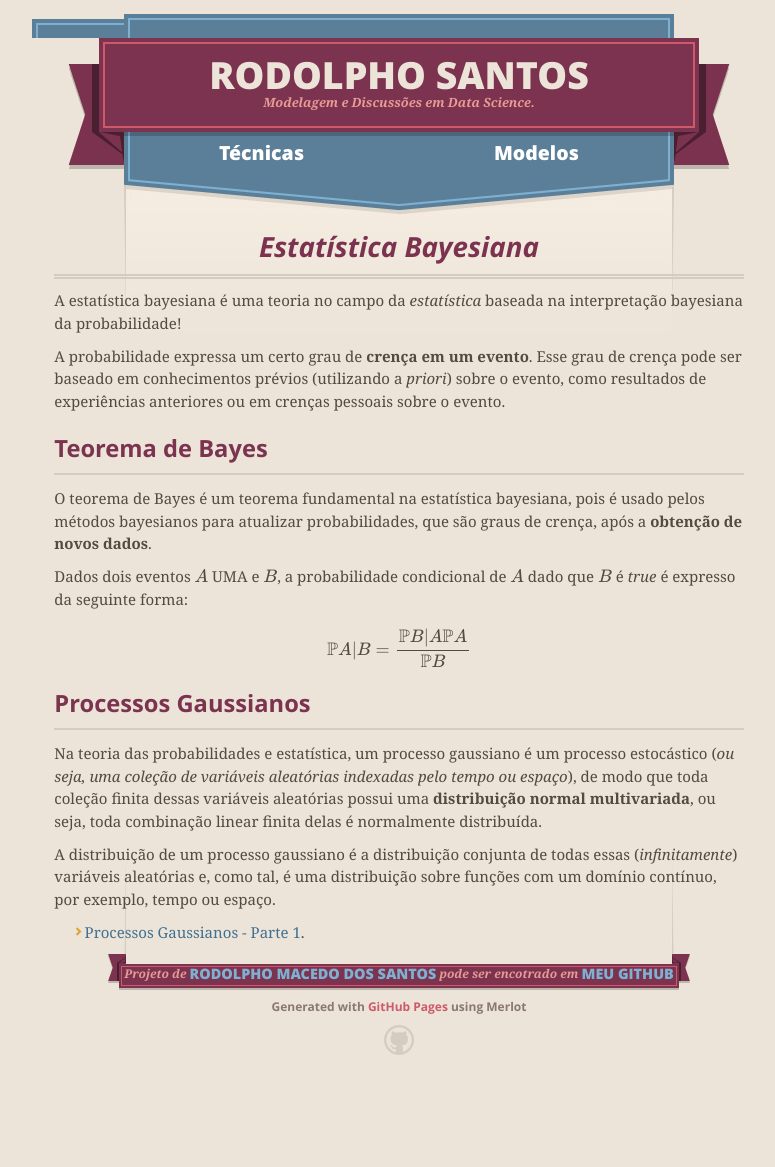
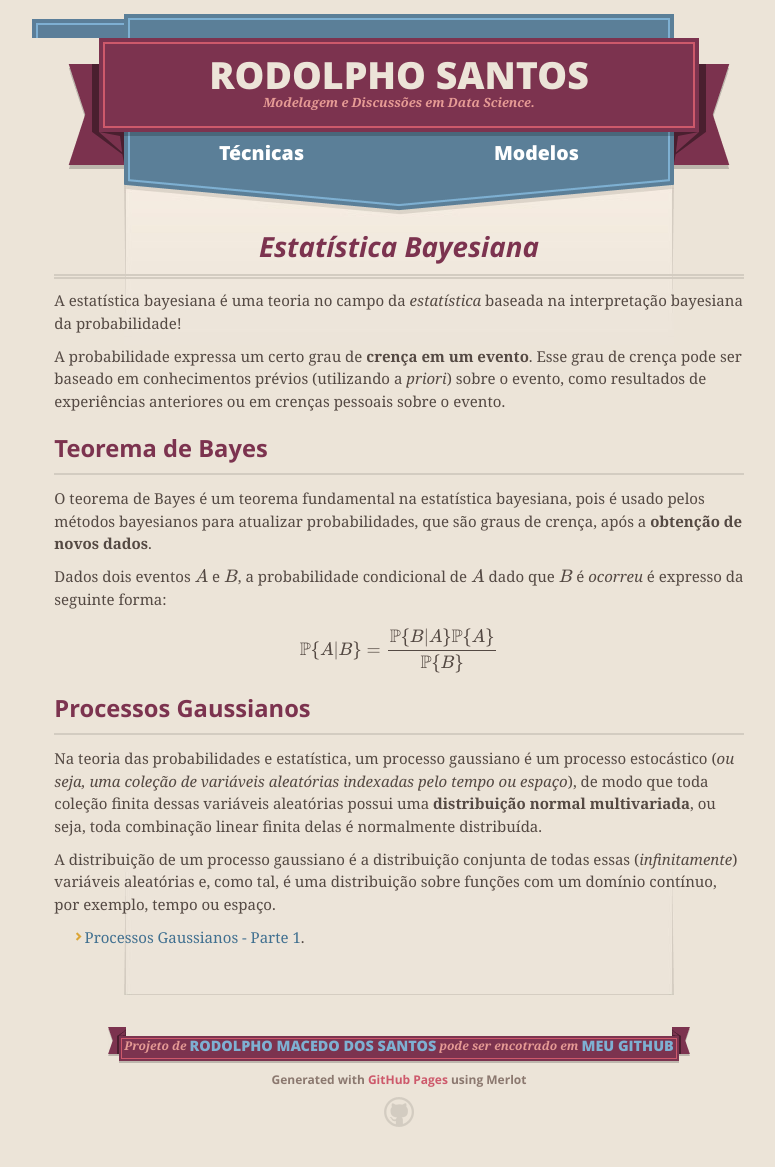
Before and after one commit to rodolphomacedo/rodolphomacedo.github.io, a Jekyll site: the page built from bayesian/index.md, in a window 1280 px wide. Shown: the whole page, without its empty margins (241-1016 px from the left). Built offline with Jekyll 4.4.1, drawn with Linux system fonts in a browser that asks for light colours; formulas are drawn with MathJax 3; our own code applies the rules of GitHub Pages for plain Markdown files; before the commit the page ends 1095 px from its top, so only the background shows below that.

Commit message:
Fix layout html and fix escape in bayesian index

```diff
--- a/_layouts/default.html
+++ b/_layouts/default.html
@@ -63,6 +63,9 @@
 
       <footer>
         <span class="ribbon-outer">
+          <br />
+          <br />
+          <br />
           <span class="ribbon-inner">
             {% if site.github.is_project_page %}
               <p>this project by <a href="{{ site.github.owner_url }}">{{ site.github.owner_name }}</a> can be found on <a href="{{ site.github.repository_url }}">GitHub</a></p>
--- a/bayesian/index.md
+++ b/bayesian/index.md
@@ -7,15 +7,16 @@ A estatística bayesiana é uma teoria no campo da *estatística* baseada na int
 A probabilidade expressa um certo grau de **crença em um evento**. Esse grau de crença pode ser baseado em conhecimentos prévios
 (utilizando a *priori*) sobre o evento, como resultados de experiências anteriores ou em crenças pessoais sobre o evento.
 
+
 ## Teorema de Bayes
 O teorema de Bayes é um teorema fundamental na estatística bayesiana, pois é usado pelos métodos bayesianos para atualizar
 probabilidades, que são graus de crença, após a **obtenção de novos dados**.
 
-Dados dois eventos $${\displaystyle A}$$ UMA e $${\displaystyle B}$$, a probabilidade condicional de $${\displaystyle A}$$
-dado que $${\displaystyle B}$$ é *true* é expresso da seguinte forma:
+Dados dois eventos $${\displaystyle A}$$ e $${\displaystyle B}$$, a probabilidade condicional de $${\displaystyle A}$$
+dado que $${\displaystyle B}$$ é *ocorreu* é expresso da seguinte forma:
 
 $$
-\mathbb{P}{A | B} = \frac{\mathbb{P}{B | A} \mathbb{P}{A} }{\mathbb{P}{B}}
+\mathbb{P}\{A | B\} = \frac{\mathbb{P}\{B | A\} \mathbb{P}\{A\} }{\mathbb{P}\{B\}}
 $$
 
 
```
